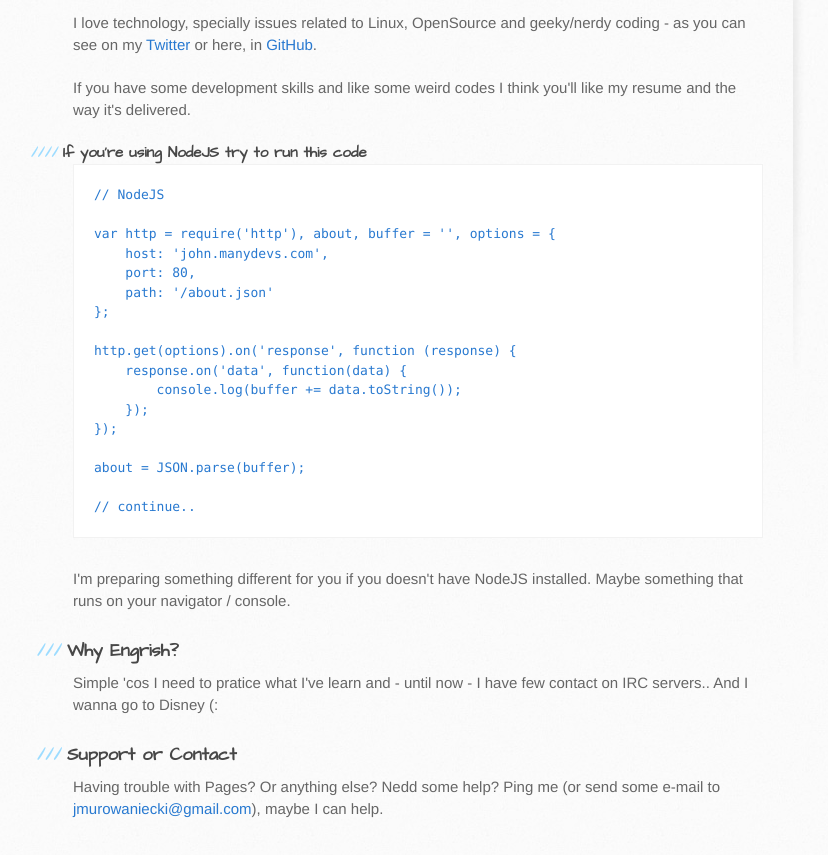
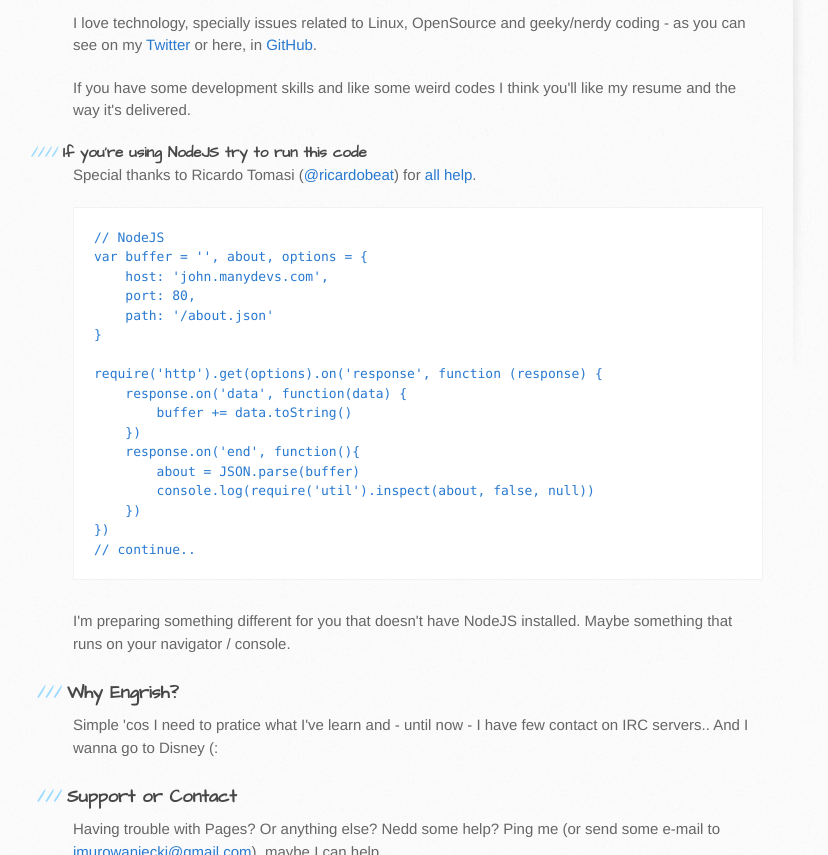
Before and after one commit to jmurowaniecki/jmurowaniecki.github.com, a plain HTML site: page index.html in a window 1280 px wide. Shown: the part 367-1222 px from the top of the page, without its empty margins (97-925 px from the left). Drawn offline with Linux system fonts and the light colour scheme.

Commit message:
some external help added

```diff
--- a/index.html
+++ b/index.html
@@ -37,26 +37,27 @@
 					<p>If you have some development skills and like some weird codes I think you'll like my resume and the way it's delivered.</p>
 
 					<h4>If you're using NodeJS try to run this code</h4>
+					<p>Special thanks to Ricardo Tomasi (<a href="https://github.com/ricardobeat" class="user-mention">@ricardobeat</a>) for <a href="https://gist.github.com/354134a5c12bb74fe12f">all help</a>.</p>
 					<pre><code>// NodeJS
-
-var http = require('http'), about, buffer = '', options = {
+var buffer = '', about, options = {
     host: 'john.manydevs.com',
     port: 80,
     path: '/about.json'
-};
+}
 
-http.get(options).on('response', function (response) {
+require('http').get(options).on('response', function (response) {
     response.on('data', function(data) {
-        console.log(buffer += data.toString());
-    });
-});
-
-about = JSON.parse(buffer);
-
+        buffer += data.toString()
+    })
+    response.on('end', function(){
+        about = JSON.parse(buffer)
+        console.log(require('util').inspect(about, false, null))
+    })
+})
 // continue..
 </code></pre>
 
-					<p>I'm preparing something different for you if you doesn't have NodeJS installed. Maybe something that runs on your navigator / console.</p>
+					<p>I'm preparing something different for you that doesn't have NodeJS installed. Maybe something that runs on your navigator / console.</p>
 
 					<h3>Why Engrish?</h3>
 
```
